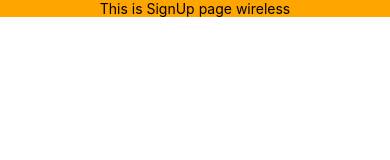
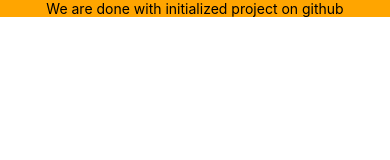
Before and after one commit to vishalkumar1007/PulsePlay, a React Native app: screen / in a window 390 px wide. Shown: the top 160 px of the page. Built offline with nearby package versions, Linux system fonts and the light colour scheme.

Commit message:
ready to work

```diff
--- a/src/page/SignUp/SignUp.jsx
+++ b/src/page/SignUp/SignUp.jsx
@@ -7,7 +7,7 @@ const SignUp = ()=>{
         <SafeAreaView style={signUpStyles.main}>
             <View>
                 <Text>
-                    This is SignUp page wireless
+                    We are done with initialized project on github
                 </Text>
             </View>
         </SafeAreaView>
```
